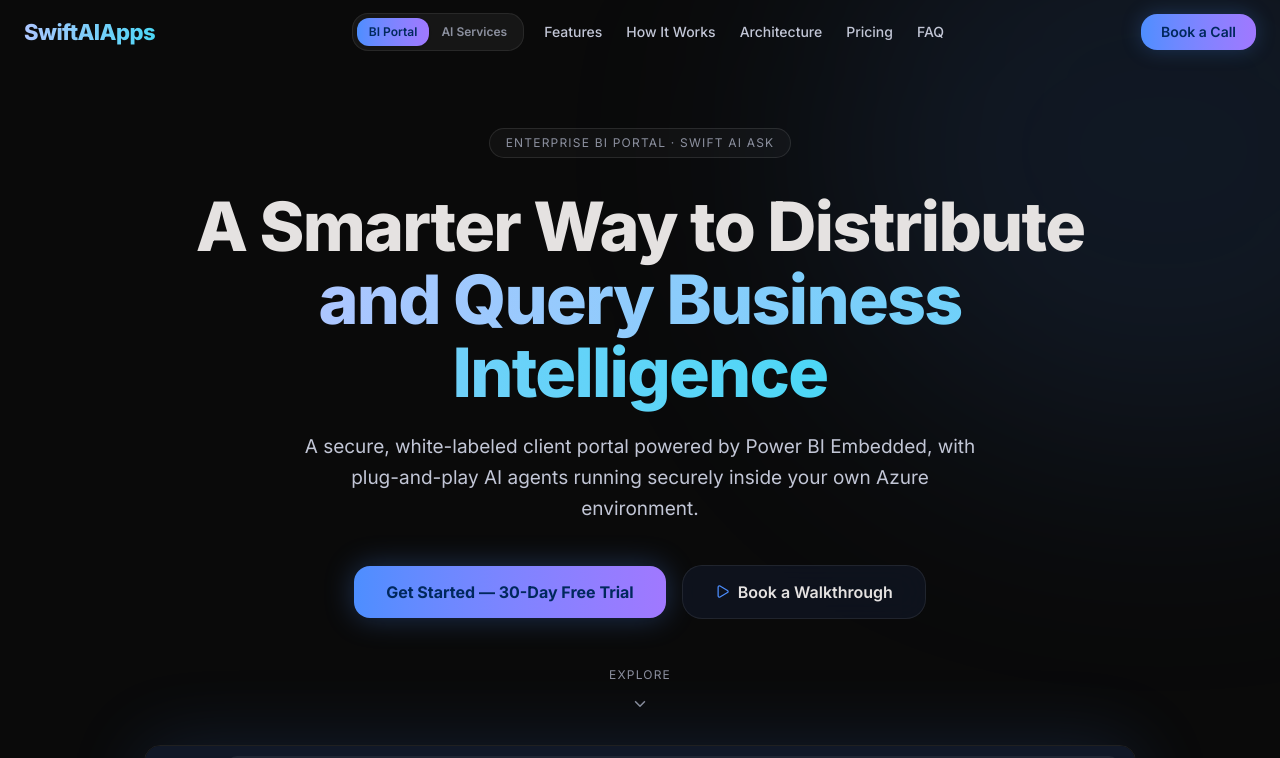
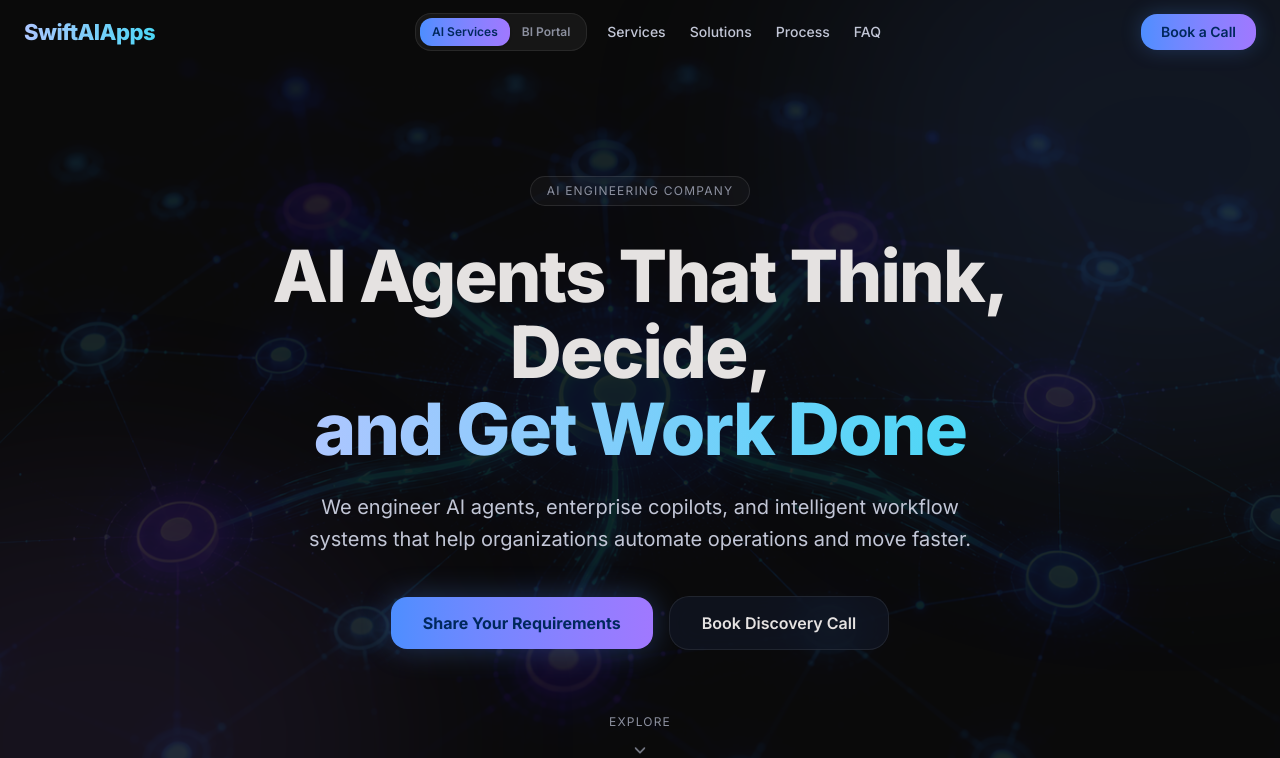
Before and after one commit to sgopi888/swiftaiapps, a Next.js app: page / in a window 1280 px wide. Shown: the top 758 px of the page. Built offline with nearby package versions, Linux system fonts and the light colour scheme.

Commit message:
feat: update site CTAs and deployment docs

```diff
--- a/src/app/page.tsx
+++ b/src/app/page.tsx
@@ -1,21 +1,21 @@
 import type { Metadata } from "next";
 import { Navbar } from "@/components/sections/Navbar";
+import { Hero } from "@/components/sections/Hero";
+import { TrustBar } from "@/components/sections/TrustBar";
+import { Services } from "@/components/sections/Services";
+import { CredibilityBand } from "@/components/sections/CredibilityBand";
+import { NextGenSystems } from "@/components/sections/NextGenSystems";
+import { WhyUs } from "@/components/sections/WhyUs";
+import { Process } from "@/components/sections/Process";
+import { Integrations } from "@/components/sections/Integrations";
+import { FAQ } from "@/components/sections/FAQ";
+import { CTA } from "@/components/sections/CTA";
 import { Footer } from "@/components/sections/Footer";
-import { BIHero } from "@/components/bi/BIHero";
-import { BIFeatures } from "@/components/bi/BIFeatures";
-import { BIAIChatStrip } from "@/components/bi/BIAIChatStrip";
-import { BIHowItWorks } from "@/components/bi/BIHowItWorks";
-import { BIControlStrip } from "@/components/bi/BIControlStrip";
-import { BITransparencyStrip } from "@/components/bi/BITransparencyStrip";
-import { BIArchitecture } from "@/components/bi/BIArchitecture";
-import { BIPricing } from "@/components/bi/BIPricing";
-import { BIFAQ } from "@/components/bi/BIFAQ";
-import { BICTA } from "@/components/bi/BICTA";
 
 export const metadata: Metadata = {
-  title: "Enterprise BI Portal & Swift AI Ask | SwiftAIApps",
+  title: "AI Engineering Services | SwiftAIApps",
   description:
-    "A secure, white-labeled Power BI Embedded portal with plug-and-play AI agents running inside your own Azure environment. Unlimited end-users, no Power BI Pro license required.",
+    "We engineer AI agents, enterprise copilots, RAG systems, and workflow automation for organizations that want to operate faster with less manual effort.",
 };
 
 export default function Home() {
@@ -23,16 +23,16 @@
     <>
       <Navbar />
       <main>
-        <BIHero />
-        <BIFeatures />
-        <BIAIChatStrip />
-        <BIHowItWorks />
-        <BIControlStrip />
-        <BITransparencyStrip />
-        <BIArchitecture />
-        <BIPricing />
-        <BIFAQ />
-        <BICTA />
+        <Hero />
+        <TrustBar />
+        <Services />
+        <CredibilityBand />
+        <NextGenSystems />
+        <WhyUs />
+        <Process />
+        <Integrations />
+        <FAQ />
+        <CTA />
       </main>
       <Footer />
     </>
--- a/src/components/bi/BICTA.tsx
+++ b/src/components/bi/BICTA.tsx
@@ -4,11 +4,10 @@
 import { motion } from "framer-motion";
 import { Mail } from "lucide-react";
 import { ProjectModal } from "@/components/ui/ProjectModal";
-import { DiscoveryModal } from "@/components/ui/DiscoveryModal";
+import { CONTACT_MAILTO, DISCOVERY_CALL_URL } from "@/lib/contact";
 
 export function BICTA() {
   const [trialOpen, setTrialOpen] = useState(false);
-  const [demoOpen, setDemoOpen] = useState(false);
 
   return (
     <section className="py-24 px-6">
@@ -39,16 +38,18 @@
             >
               Start Free Trial
             </button>
-            <button
-              onClick={() => setDemoOpen(true)}
-              className="w-full sm:w-auto px-8 py-3.5 rounded-xl border border-white/[0.12] hover:bg-white/[0.04] font-semibold text-[#e5e2e1] text-base transition-all cursor-pointer bg-transparent"
+            <a
+              href={DISCOVERY_CALL_URL}
+              target="_blank"
+              rel="noopener noreferrer"
+              className="w-full sm:w-auto inline-flex items-center justify-center px-8 py-3.5 rounded-xl border border-white/[0.12] hover:bg-white/[0.04] font-semibold text-[#e5e2e1] text-base transition-all cursor-pointer bg-transparent"
             >
               Book a Walkthrough
-            </button>
+            </a>
           </div>
 
           <a
-            href="mailto:ai@swiftaiapps.com"
+            href={CONTACT_MAILTO}
             className="inline-flex items-center gap-2 font-mono text-sm text-[#8c909f] hover:text-[#adc6ff] transition-colors"
           >
             <Mail size={14} />
@@ -58,7 +59,6 @@
       </div>
 
       <ProjectModal open={trialOpen} onClose={() => setTrialOpen(false)} />
-      <DiscoveryModal open={demoOpen} onClose={() => setDemoOpen(false)} />
     </section>
   );
 }
--- a/src/components/bi/BIHero.tsx
+++ b/src/components/bi/BIHero.tsx
@@ -4,11 +4,10 @@
 import { motion } from "framer-motion";
 import { ChevronDown, Play } from "lucide-react";
 import Image from "next/image";
-import { DiscoveryModal } from "@/components/ui/DiscoveryModal";
 import { ProjectModal } from "@/components/ui/ProjectModal";
+import { DISCOVERY_CALL_URL } from "@/lib/contact";
 
 export function BIHero() {
-  const [demoOpen, setDemoOpen] = useState(false);
   const [projectOpen, setProjectOpen] = useState(false);
 
   return (
@@ -65,13 +64,15 @@
           >
             Get Started — 30-Day Free Trial
           </button>
-          <button
-            onClick={() => setDemoOpen(true)}
+          <a
+            href={DISCOVERY_CALL_URL}
+            target="_blank"
+            rel="noopener noreferrer"
             className="w-full sm:w-auto flex items-center justify-center gap-2 px-8 py-3.5 rounded-xl glass font-semibold text-[#e5e2e1] text-base hover:bg-white/5 transition-all cursor-pointer border-none"
           >
             <Play size={15} className="text-[#4d8eff]" />
             Book a Walkthrough
-          </button>
+          </a>
         </motion.div>
 
         {/* Scroll cue */}
@@ -117,7 +118,6 @@
         </div>
       </motion.div>
 
-      <DiscoveryModal open={demoOpen} onClose={() => setDemoOpen(false)} />
       <ProjectModal open={projectOpen} onClose={() => setProjectOpen(false)} />
     </section>
   );
--- a/src/components/sections/CTA.tsx
+++ b/src/components/sections/CTA.tsx
@@ -1,15 +1,10 @@
 "use client";
 
-import { useState } from "react";
 import { motion } from "framer-motion";
 import { Mail } from "lucide-react";
-import { ProjectModal } from "@/components/ui/ProjectModal";
-import { DiscoveryModal } from "@/components/ui/DiscoveryModal";
+import { CONTACT_MAILTO, DISCOVERY_CALL_URL, REQUIREMENTS_FORM_URL } from "@/lib/contact";
 
 export function CTA() {
-  const [modalOpen, setModalOpen] = useState(false);
-  const [discoveryOpen, setDiscoveryOpen] = useState(false);
-
   return (
     <section className="py-24 px-6">
       <div className="max-w-3xl mx-auto relative">
@@ -33,22 +28,26 @@
           </p>
 
           <div className="flex flex-col sm:flex-row items-center justify-center gap-4 mb-8">
-            <button
-              onClick={() => setModalOpen(true)}
-              className="w-full sm:w-auto px-8 py-3.5 rounded-xl bg-gradient-to-r from-[#4d8eff] to-[#a078ff] font-bold text-[#00285d] text-base hover:scale-105 active:scale-95 transition-transform shadow-[0_0_30px_rgba(77,142,255,0.3)] cursor-pointer border-none"
+            <a
+              href={REQUIREMENTS_FORM_URL}
+              target="_blank"
+              rel="noopener noreferrer"
+              className="w-full sm:w-auto inline-flex items-center justify-center px-8 py-3.5 rounded-xl bg-gradient-to-r from-[#4d8eff] to-[#a078ff] font-bold text-[#00285d] text-base hover:scale-105 active:scale-95 transition-transform shadow-[0_0_30px_rgba(77,142,255,0.3)] cursor-pointer border-none"
             >
               Share Your Requirements
-            </button>
-            <button
-              onClick={() => setDiscoveryOpen(true)}
-              className="w-full sm:w-auto px-8 py-3.5 rounded-xl border border-white/[0.12] hover:bg-white/[0.04] font-semibold text-[#e5e2e1] text-base transition-all cursor-pointer bg-transparent"
+            </a>
+            <a
+              href={DISCOVERY_CALL_URL}
+              target="_blank"
+              rel="noopener noreferrer"
+              className="w-full sm:w-auto inline-flex items-center justify-center px-8 py-3.5 rounded-xl border border-white/[0.12] hover:bg-white/[0.04] font-semibold text-[#e5e2e1] text-base transition-all cursor-pointer bg-transparent"
             >
               Book Discovery Call
-            </button>
+            </a>
           </div>
 
           <a
-            href="mailto:ai@swiftaiapps.com"
+            href={CONTACT_MAILTO}
             className="inline-flex items-center gap-2 font-mono text-sm text-[#8c909f] hover:text-[#adc6ff] transition-colors"
           >
             <Mail size={14} />
@@ -57,8 +56,6 @@
         </motion.div>
       </div>
 
-      <ProjectModal open={modalOpen} onClose={() => setModalOpen(false)} />
-      <DiscoveryModal open={discoveryOpen} onClose={() => setDiscoveryOpen(false)} />
     </section>
   );
 }
--- a/src/components/sections/Hero.tsx
+++ b/src/components/sections/Hero.tsx
@@ -1,16 +1,11 @@
 "use client";
 
-import { useState } from "react";
 import { motion } from "framer-motion";
 import { ChevronDown } from "lucide-react";
 import Image from "next/image";
-import { ProjectModal } from "@/components/ui/ProjectModal";
-import { DiscoveryModal } from "@/components/ui/DiscoveryModal";
+import { DISCOVERY_CALL_URL, REQUIREMENTS_FORM_URL } from "@/lib/contact";
 
 export function Hero() {
-  const [modalOpen, setModalOpen] = useState(false);
-  const [discoveryOpen, setDiscoveryOpen] = useState(false);
-
   const scrollToServices = () => {
     document.querySelector("#services")?.scrollIntoView({ behavior: "smooth" });
   };
@@ -71,22 +66,23 @@
           transition={{ duration: 0.6, delay: 0.3 }}
           className="flex flex-col sm:flex-row items-center justify-center gap-4"
         >
-          <button
-            onClick={() => setModalOpen(true)}
-            className="w-full sm:w-auto px-8 py-3.5 rounded-xl bg-gradient-to-r from-[#4d8eff] to-[#a078ff] font-bold text-[#00285d] text-base hover:scale-105 active:scale-95 transition-transform shadow-[0_0_30px_rgba(77,142,255,0.3)] cursor-pointer border-none"
+          <a
+            href={REQUIREMENTS_FORM_URL}
+            target="_blank"
+            rel="noopener noreferrer"
+            className="w-full sm:w-auto inline-flex items-center justify-center px-8 py-3.5 rounded-xl bg-gradient-to-r from-[#4d8eff] to-[#a078ff] font-bold text-[#00285d] text-base hover:scale-105 active:scale-95 transition-transform shadow-[0_0_30px_rgba(77,142,255,0.3)] cursor-pointer border-none"
           >
             Share Your Requirements
-          </button>
-          <button
-            onClick={() => setDiscoveryOpen(true)}
-            className="w-full sm:w-auto px-8 py-3.5 rounded-xl glass font-semibold text-[#e5e2e1] text-base hover:bg-white/5 transition-all cursor-pointer border-none"
+          </a>
+          <a
+            href={DISCOVERY_CALL_URL}
+            target="_blank"
+            rel="noopener noreferrer"
+            className="w-full sm:w-auto inline-flex items-center justify-center px-8 py-3.5 rounded-xl glass font-semibold text-[#e5e2e1] text-base hover:bg-white/5 transition-all cursor-pointer border-none"
           >
             Book Discovery Call
-          </button>
+          </a>
         </motion.div>
-
-        <ProjectModal open={modalOpen} onClose={() => setModalOpen(false)} />
-        <DiscoveryModal open={discoveryOpen} onClose={() => setDiscoveryOpen(false)} />
 
         {/* Scroll cue */}
         <motion.button
--- a/src/components/sections/Navbar.tsx
+++ b/src/components/sections/Navbar.tsx
@@ -5,7 +5,7 @@
 import { usePathname } from "next/navigation";
 import { Menu, X } from "lucide-react";
 import { motion, AnimatePresence } from "framer-motion";
-import { DiscoveryModal } from "@/components/ui/DiscoveryModal";
+import { DISCOVERY_CALL_URL } from "@/lib/contact";
 
 const navLinks = [
   { label: "Services", href: "#services" },
@@ -25,11 +25,10 @@
 export function Navbar() {
   const [scrolled, setScrolled] = useState(false);
   const [mobileOpen, setMobileOpen] = useState(false);
-  const [discoveryOpen, setDiscoveryOpen] = useState(false);
   const pathname = usePathname();
 
-  const isBIPage = pathname === "/" || pathname === "";
-  const links = isBIPage ? biNavLinks : navLinks;
+  const isAIPage = pathname === "/" || pathname === "";
+  const links = isAIPage ? navLinks : biNavLinks;
 
   useEffect(() => {
     const onScroll = () => setScrolled(window.scrollY > 10);
@@ -65,22 +64,22 @@
               <Link
                 href="/"
                 className={`px-3 py-1.5 rounded-lg text-xs font-semibold transition-all ${
-                  isBIPage
+                  isAIPage
+                    ? "bg-gradient-to-r from-[#4d8eff] to-[#a078ff] text-[#00285d] shadow-sm"
+                    : "text-[#8c909f] hover:text-white"
+                }`}
+              >
+                AI Services
+              </Link>
+              <Link
+                href="/services"
+                className={`px-3 py-1.5 rounded-lg text-xs font-semibold transition-all ${
+                  !isAIPage
                     ? "bg-gradient-to-r from-[#4d8eff] to-[#a078ff] text-[#00285d] shadow-sm"
                     : "text-[#8c909f] hover:text-white"
                 }`}
               >
                 BI Portal
-              </Link>
-              <Link
-                href="/services"
-                className={`px-3 py-1.5 rounded-lg text-xs font-semibold transition-all ${
-                  !isBIPage
-                    ? "bg-gradient-to-r from-[#4d8eff] to-[#a078ff] text-[#00285d] shadow-sm"
-                    : "text-[#8c909f] hover:text-white"
-                }`}
-              >
-                AI Services
               </Link>
             </div>
 
@@ -100,12 +99,14 @@
 
           {/* CTA */}
           <div className="flex items-center gap-3">
-            <button
-              onClick={() => setDiscoveryOpen(true)}
+            <a
+              href={DISCOVERY_CALL_URL}
+              target="_blank"
+              rel="noopener noreferrer"
               className="hidden sm:inline-flex items-center gap-1.5 px-5 py-2 rounded-xl bg-gradient-to-r from-[#4d8eff] to-[#a078ff] font-semibold text-[#00285d] text-sm hover:scale-105 active:scale-95 transition-transform shadow-[0_0_20px_rgba(77,142,255,0.25)] cursor-pointer border-none"
             >
               Book a Call
-            </button>
+            </a>
             <button
               className="md:hidden p-2 rounded-lg text-[#c2c6d6] hover:text-white transition-colors"
               onClick={() => setMobileOpen((v) => !v)}
@@ -133,23 +134,23 @@
                     href="/"
                     onClick={() => setMobileOpen(false)}
                     className={`flex-1 py-2 px-3 rounded-xl text-center text-xs font-semibold transition-all ${
-                      isBIPage
+                      isAIPage
+                        ? "bg-gradient-to-r from-[#4d8eff] to-[#a078ff] text-[#00285d]"
+                        : "bg-white/[0.05] text-[#8c909f]"
+                    }`}
+                  >
+                    AI Services
+                  </Link>
+                  <Link
+                    href="/services"
+                    onClick={() => setMobileOpen(false)}
+                    className={`flex-1 py-2 px-3 rounded-xl text-center text-xs font-semibold transition-all ${
+                      !isAIPage
                         ? "bg-gradient-to-r from-[#4d8eff] to-[#a078ff] text-[#00285d]"
                         : "bg-white/[0.05] text-[#8c909f]"
                     }`}
                   >
                     BI Portal
-                  </Link>
-                  <Link
-                    href="/services"
-                    onClick={() => setMobileOpen(false)}
-                    className={`flex-1 py-2 px-3 rounded-xl text-center text-xs font-semibold transition-all ${
-                      !isBIPage
-                        ? "bg-gradient-to-r from-[#4d8eff] to-[#a078ff] text-[#00285d]"
-                        : "bg-white/[0.05] text-[#8c909f]"
-                    }`}
-                  >
-                    AI Services
                   </Link>
                 </div>
                 {links.map((l) => (
@@ -161,19 +162,20 @@
                     {l.label}
                   </button>
                 ))}
-                <button
-                  onClick={() => { setMobileOpen(false); setDiscoveryOpen(true); }}
+                <a
+                  href={DISCOVERY_CALL_URL}
+                  target="_blank"
+                  rel="noopener noreferrer"
+                  onClick={() => setMobileOpen(false)}
                   className="mt-2 py-2.5 px-4 rounded-xl bg-gradient-to-r from-[#4d8eff] to-[#a078ff] text-[#00285d] font-semibold text-center cursor-pointer border-none"
                 >
                   Book a Call
-                </button>
+                </a>
               </div>
             </motion.div>
           )}
         </AnimatePresence>
       </header>
-
-      <DiscoveryModal open={discoveryOpen} onClose={() => setDiscoveryOpen(false)} />
     </>
   );
 }
--- /dev/null
+++ b/src/lib/contact.ts
@@ -0,0 +1,4 @@
+export const CONTACT_EMAIL = "ai@swiftaiapps.com";
+export const CONTACT_MAILTO = `mailto:${CONTACT_EMAIL}`;
+export const DISCOVERY_CALL_URL = "https://calendar.app.google/Z75xYf1VZSD4cGQ28";
+export const REQUIREMENTS_FORM_URL = "https://forms.gle/ZRsVhsdC31W5AJzC6";
```
Also changed, not shown: src/app/services/page.tsx (+22 -22 lines), src/components/ui/ProjectModal.tsx (+5 -4 lines), 1 other file (tests, documents, lock files or other folders).
